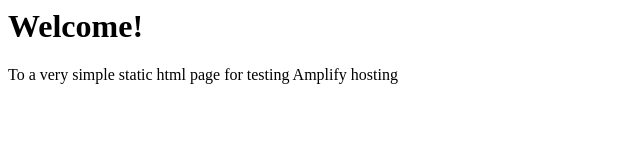
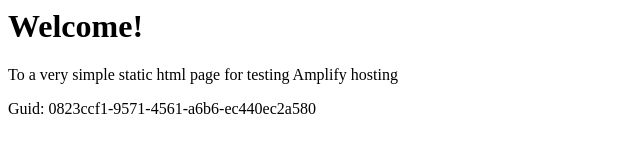
Before and after one commit to aws-aemilia-pdx/Github-PR-Commit-Integration-Test-DoNotTouch-GitHubAutoBuildCanaryTest-v1-preprod-us-west-2, a website: page src/index.html in a window 1280 px wide. Shown: the whole page, without its empty margins (0-640 px from the left). Drawn offline with Linux system fonts and the light colour scheme.

Commit message:
commit from integ tests

```diff
--- a/src/index.html
+++ b/src/index.html
@@ -1,3 +1,5 @@
+
+
 <html lang="en">
 
 <head>
@@ -10,6 +12,6 @@
 <body>
     <h1>Welcome!</h1>
     <p>To a very simple static html page for testing Amplify hosting</p>
-</body>
+    <p>Guid: 0823ccf1-9571-4561-a6b6-ec440ec2a580</p></body>
 
 </html>
```
